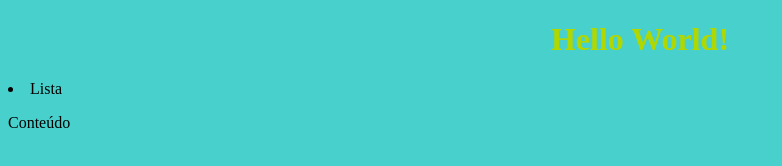
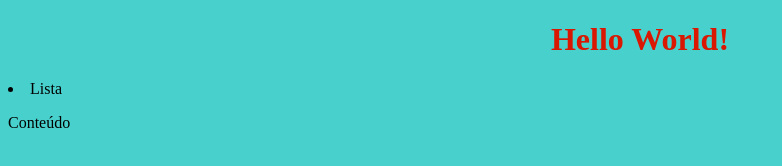
Before and after one commit to fabio-fraga/testes, a plain HTML site: page index.html in a window 1280 px wide. Shown: the whole page, without its empty margins (0-782 px from the left). Drawn offline with Linux system fonts and the light colour scheme.

Commit message:
Alterando cor 2

```diff
--- a/index.html
+++ b/index.html
@@ -9,7 +9,7 @@
 		}
 		h1{
 			text-align: center;
-			color: #B0D700;
+			color: #DA1700;
 		}
 	</style>
 </head>
```
